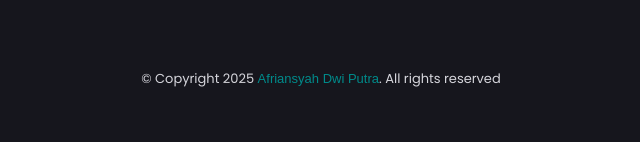
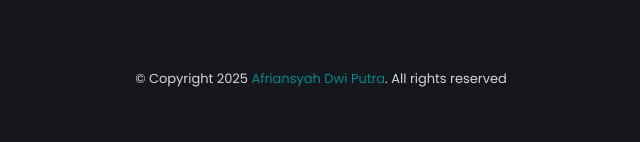
Before and after one commit to afriansyah-dwi-putra/rian, a website: page index.html in a window 1280 px wide. Shown: the part 4916-5058 px from the top of the page, 369-1009 px from the left. Drawn offline with nearby package versions, Linux system fonts and the light colour scheme; a web font is replaced by a local one.

```diff
--- a/src/style.css
+++ b/src/style.css
@@ -1069,7 +1069,7 @@
   margin-top: 4.5rem;
 }
 .footer-copy a {
-  font-family: var(--signature-font);
+  font-family: var(--body-font);
   color: var(--skin-color);
 }
 /* .footer-copy a:hover {
```
